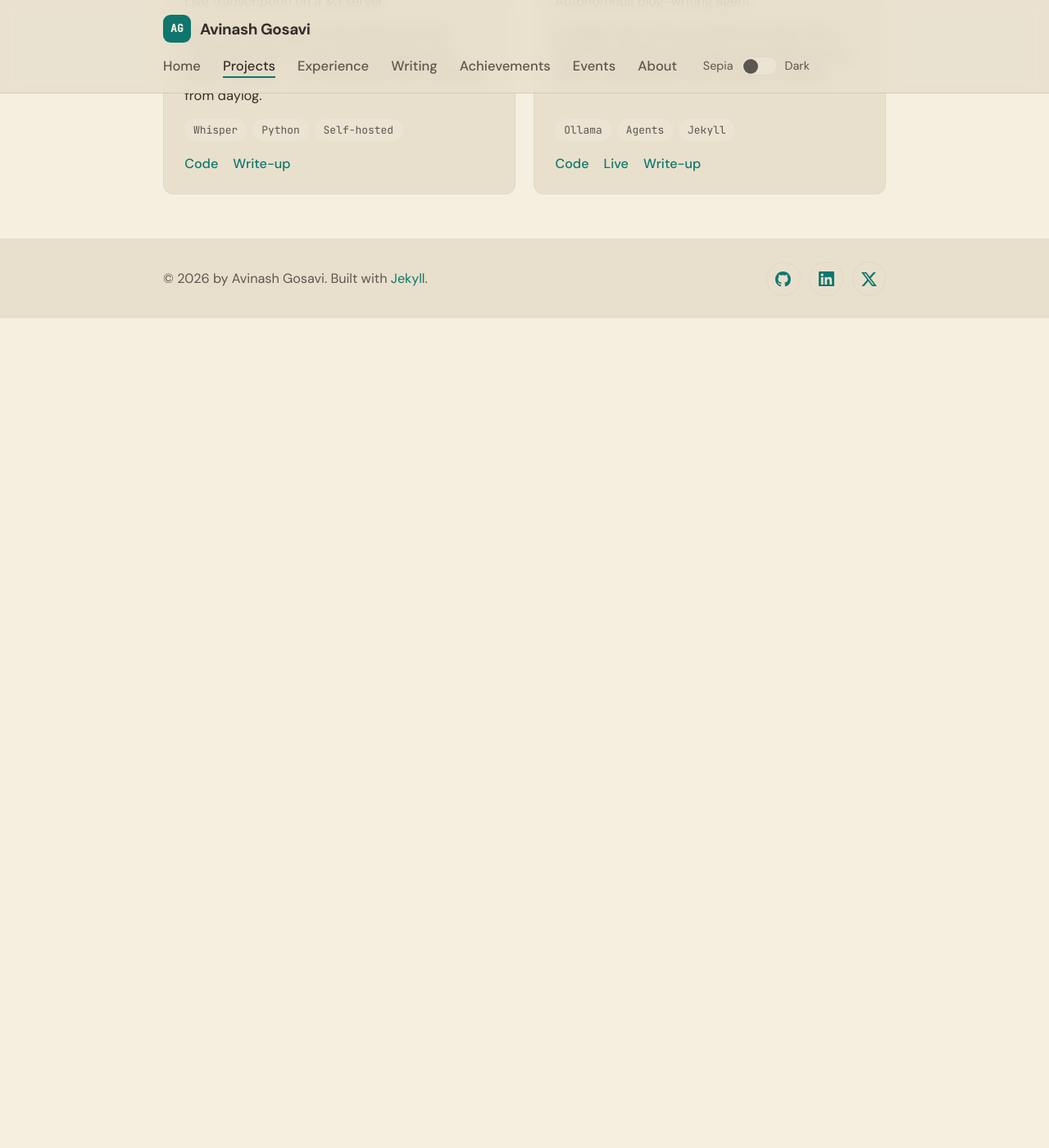
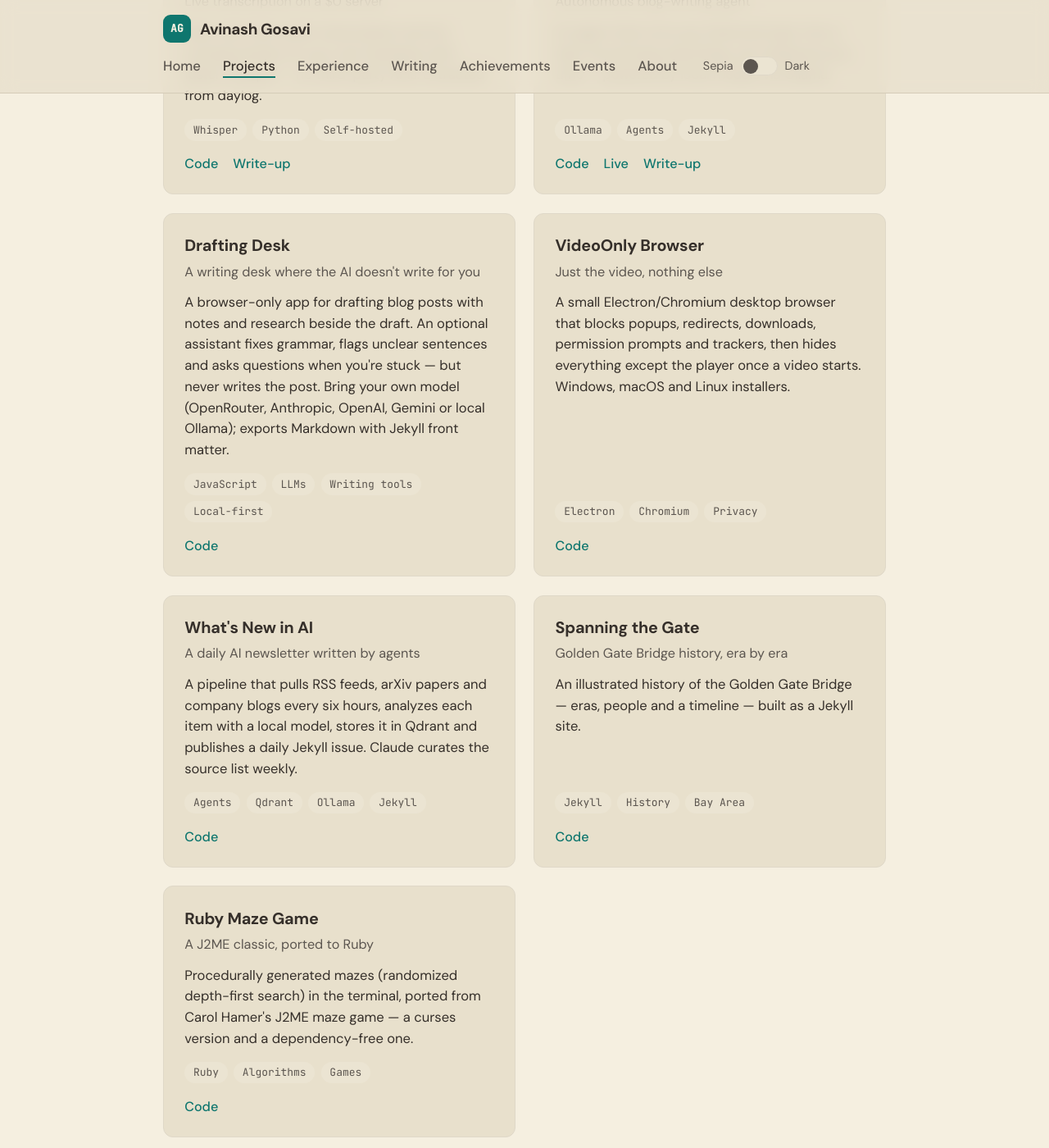
Before and after one commit to aag1091-alt/avinashgosavi.com, a Jekyll site: the page built from projects.md, in a window 1280 px wide and 1400 px high, scrolled down 1042 px. Shown: the whole window at 82% size. Built offline with Jekyll 4.4.1, drawn with Linux system fonts in a browser that asks for light colours; before the commit the page ends 1430 px from its top, so only the background shows below that; some of the changed text lies outside the part shown.

Commit message:
Projects: add Drafting Desk, VideoOnly Browser, What's New in AI, Spanning the Gate, Ruby Maze Game
Co-Authored-By: Claude Opus 5.5 <noreply@anthropic.com>
Claude-Session: https://claude.ai/code/session_01Sme4KfULpujkU79T8FnF1M

```diff
--- a/_data/projects.yml
+++ b/_data/projects.yml
@@ -64,3 +64,49 @@
   github: https://github.com/aag1091-alt/AI-History-Blog-Generator
   demo: https://aag1091-alt.github.io/AI-History-Blog/
   post: /post/ai-history-blog-generator/
+
+- name: Drafting Desk
+  tagline: A writing desk where the AI doesn't write for you
+  description: >-
+    A browser-only app for drafting blog posts with notes and research beside
+    the draft. An optional assistant fixes grammar, flags unclear sentences
+    and asks questions when you're stuck — but never writes the post. Bring
+    your own model (OpenRouter, Anthropic, OpenAI, Gemini or local Ollama);
+    exports Markdown with Jekyll front matter.
+  tags: [JavaScript, LLMs, Writing tools, Local-first]
+  github: https://github.com/aag1091-alt/drafting-desk
+
+- name: VideoOnly Browser
+  tagline: Just the video, nothing else
+  description: >-
+    A small Electron/Chromium desktop browser that blocks popups, redirects,
+    downloads, permission prompts and trackers, then hides everything except
+    the player once a video starts. Windows, macOS and Linux installers.
+  tags: [Electron, Chromium, Privacy]
+  github: https://github.com/aag1091-alt/videoonly-browser
+
+- name: What's New in AI
+  tagline: A daily AI newsletter written by agents
+  description: >-
+    A pipeline that pulls RSS feeds, arXiv papers and company blogs every six
+    hours, analyzes each item with a local model, stores it in Qdrant and
+    publishes a daily Jekyll issue. Claude curates the source list weekly.
+  tags: [Agents, Qdrant, Ollama, Jekyll]
+  github: https://github.com/aag1091-alt/ai-newsletter
+
+- name: Spanning the Gate
+  tagline: Golden Gate Bridge history, era by era
+  description: >-
+    An illustrated history of the Golden Gate Bridge — eras, people and a
+    timeline — built as a Jekyll site.
+  tags: [Jekyll, History, Bay Area]
+  github: https://github.com/aag1091-alt/Golden-Gate-History
+
+- name: Ruby Maze Game
+  tagline: A J2ME classic, ported to Ruby
+  description: >-
+    Procedurally generated mazes (randomized depth-first search) in the
+    terminal, ported from Carol Hamer's J2ME maze game — a curses version
+    and a dependency-free one.
+  tags: [Ruby, Algorithms, Games]
+  github: https://github.com/aag1091-alt/Maze-Game
--- a/projects.md
+++ b/projects.md
@@ -6,7 +6,7 @@ permalink: /projects/
 
 <div class="projects-page">
   <h1>Hobby Projects</h1>
-  <p class="projects-lede">Things I build off hours — mostly privacy-first AI tools, voice interfaces, and agents. Each has a write-up on the blog.</p>
+  <p class="projects-lede">Things I build off hours — mostly privacy-first AI tools, agents, and small utilities I wanted for myself. Most have a write-up on the blog; all of them are open source.</p>
   <div class="project-grid">
     {% for project in site.data.projects %}
       {% include project-card.html project=project %}
```
